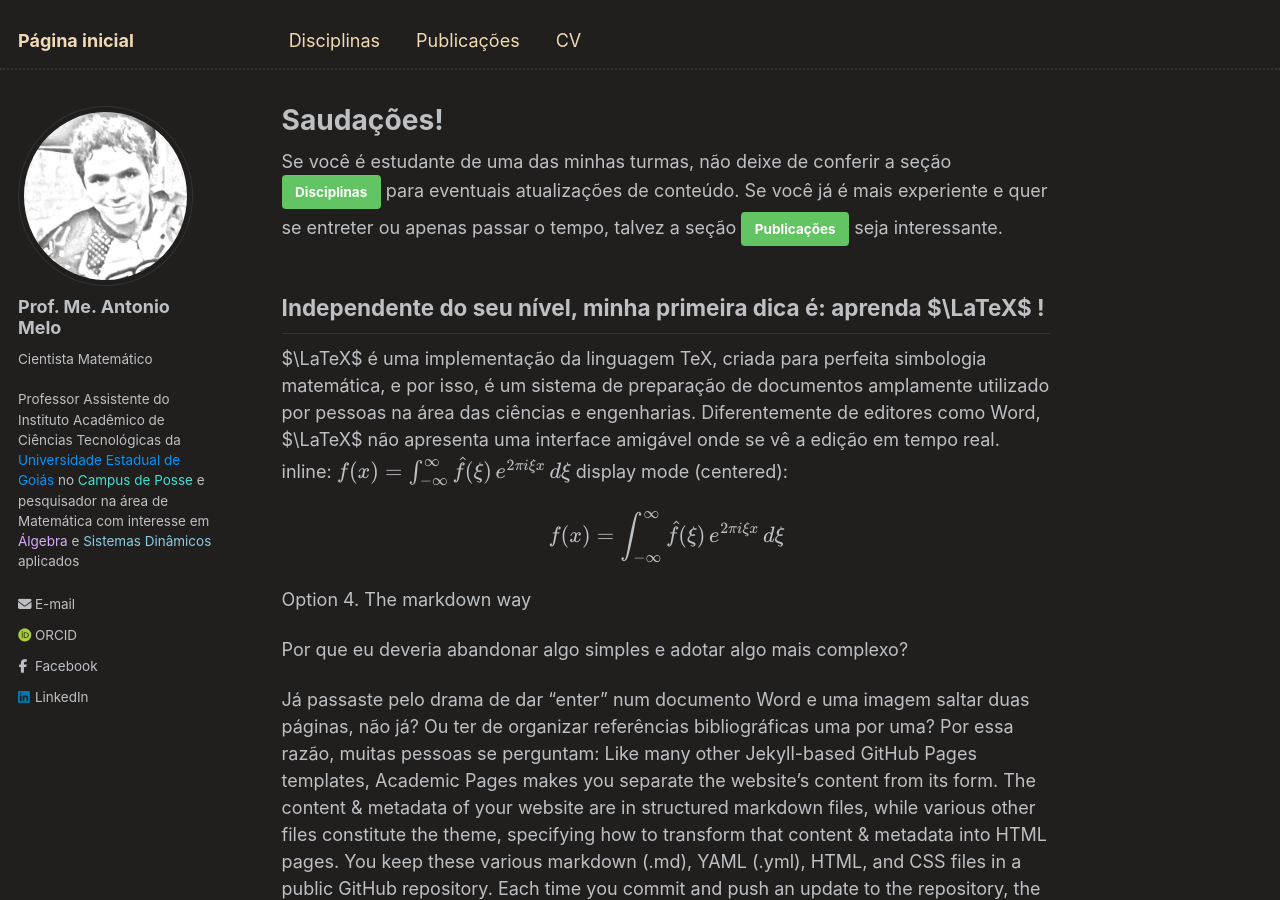
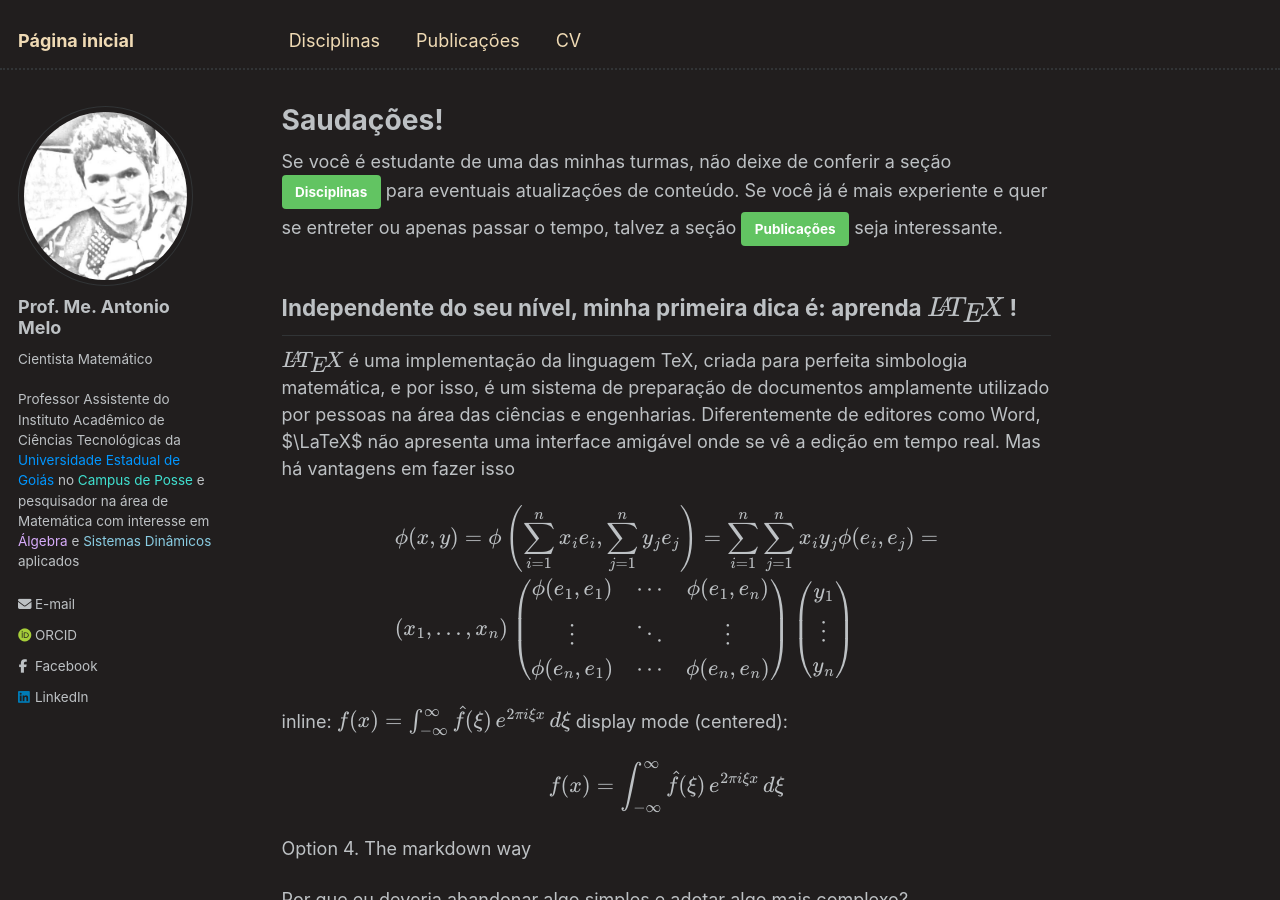
Before and after one commit to antmelo/antmelo.github.io, a Jekyll site: the page built from _pages/about.md, in a window 1280 px wide and 900 px high. Built offline with Jekyll 4.4.1, drawn with Linux system fonts in a browser that asks for light colours; nearby versions of some CDN libraries; some web fonts are replaced.

Commit message:
Update about.md

```diff
--- a/_pages/about.md
+++ b/_pages/about.md
@@ -10,9 +10,30 @@ redirect_from:
 
 Se você é estudante de uma das minhas turmas, não deixe de conferir a seção [Disciplinas](https://antmelo.github.io/teaching/){: .btn .btn--success} para eventuais atualizações de conteúdo. Se você já é mais experiente e quer se entreter ou apenas passar o tempo, talvez a seção [Publicações](https://antmelo.github.io/publications/){: .btn .btn--success} seja interessante.
 
-## Independente do seu nível, minha primeira dica é: aprenda $\LaTeX$ !
+## Independente do seu nível, minha primeira dica é: aprenda $$\LaTeX$$ !
 
-$\LaTeX$ é uma implementação da linguagem TeX, criada para perfeita simbologia matemática, e por isso, é um sistema de preparação de documentos amplamente utilizado por pessoas na área das ciências e engenharias. Diferentemente de editores como Word, $\LaTeX$ não apresenta uma interface amigável onde se vê a edição em tempo real.
+$$\LaTeX$$ é uma implementação da linguagem TeX, criada para perfeita simbologia matemática, e por isso, é um sistema de preparação de documentos amplamente utilizado por pessoas na área das ciências e engenharias. Diferentemente de editores como Word, $\LaTeX$ não apresenta uma interface amigável onde se vê a edição em tempo real. Mas há vantagens em fazer isso
+
+$$
+\begin{aligned}
+  & \phi(x,y) = \phi \left(\sum_{i=1}^n x_ie_i, \sum_{j=1}^n y_je_j \right)
+  = \sum_{i=1}^n \sum_{j=1}^n x_i y_j \phi(e_i, e_j) = \\
+  & (x_1, \ldots, x_n) \left( \begin{array}{ccc}
+      \phi(e_1, e_1) & \cdots & \phi(e_1, e_n) \\
+      \vdots & \ddots & \vdots \\
+      \phi(e_n, e_1) & \cdots & \phi(e_n, e_n)
+    \end{array} \right)
+  \left( \begin{array}{c}
+      y_1 \\
+      \vdots \\
+      y_n
+    \end{array} \right)
+\end{aligned}
+$$
+
+
+
+
 inline: $$f(x) = \int_{-\infty}^\infty \hat f(\xi)\,e^{2 \pi i \xi x} \,d\xi$$
 display mode (centered):
 
```
